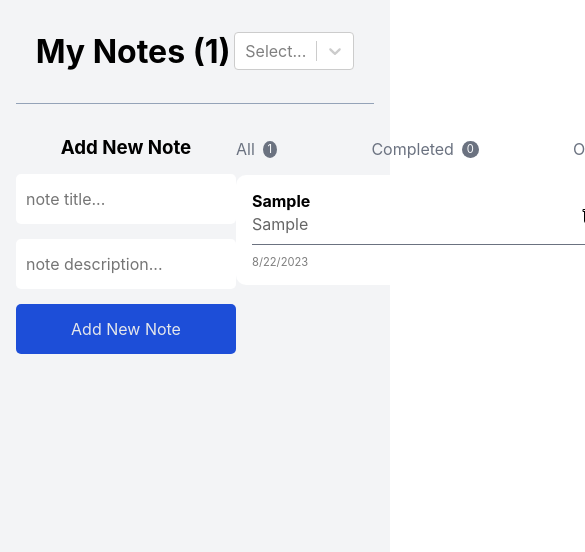
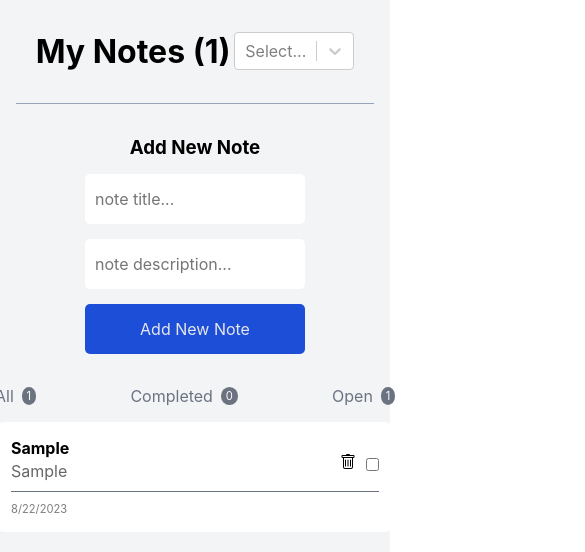
Before and after one commit to SepehrShapouri/react-note-app, a React (Vite) app: page / in a window 390 px wide. Both pictures are taken after typing "Sample", "Sample" into the empty fields and a click on the button "Add New Note". Shown: the top 552 px of the page, 585 px wide, since content can reach past the window. Built offline with nearby package versions, Linux system fonts and the light colour scheme.

Commit message:
responsive

```diff
--- a/src/App.css
+++ b/src/App.css
@@ -141,3 +141,12 @@
   opacity: 0.7;
   text-decoration: line-through;
 }
+@media only screen and (max-width: 600px) {
+  .notes-section {
+    flex-direction: column;
+    align-items: center;
+  }
+  .all-notes-section{
+    margin-top: 1rem;
+  }
+}
--- a/src/components/NoteFilters.jsx
+++ b/src/components/NoteFilters.jsx
@@ -1,13 +1,20 @@
-const NoteFilters = ({allNotes}) => {
-  const completed = allNotes.filter(item => item.completed == true)
-  const unCompleted = allNotes.filter(item => item.completed != true)
-    return (
-        <ul className="notes-filter">
-        <li className="note-filter-option">All <span className="filter-status">{allNotes.length}</span></li>
-        <li className="note-filter-option">Completed <span className="filter-status">{completed.length}</span></li>
-        <li className="note-filter-option">Open <span className="filter-status">{unCompleted.length}</span></li>
-      </ul>
-     );
-}
+const NoteFilters = ({ allNotes }) => {
+  const completed = allNotes.filter((item) => item.completed == true);
+  const unCompleted = allNotes.filter((item) => item.completed != true);
+  if (!allNotes.length) return <h2>No Notes Added</h2>;
+  return (
+    <ul className="notes-filter">
+      <li className="note-filter-option">
+        All <span className="filter-status">{allNotes.length}</span>
+      </li>
+      <li className="note-filter-option">
+        Completed <span className="filter-status">{completed.length}</span>
+      </li>
+      <li className="note-filter-option">
+        Open <span className="filter-status">{unCompleted.length}</span>
+      </li>
+    </ul>
+  );
+};
 
 export default NoteFilters;
```
